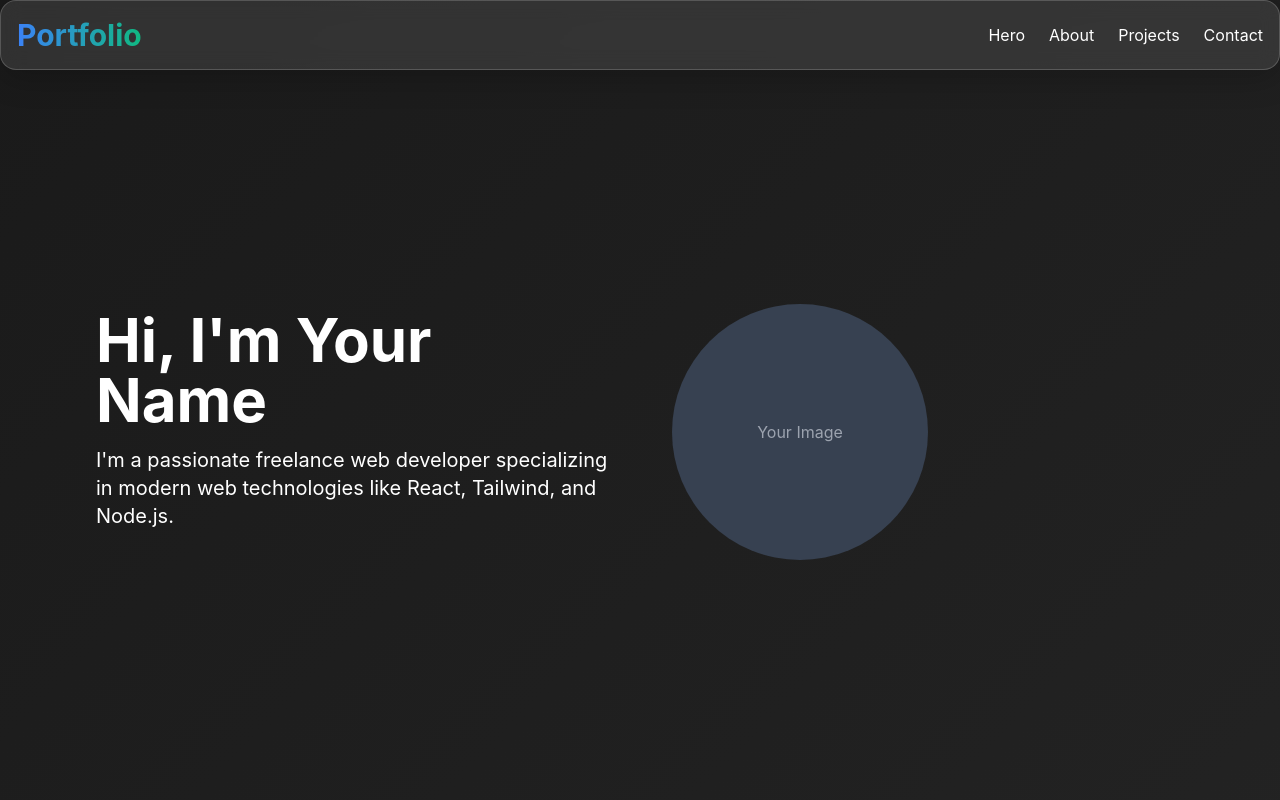
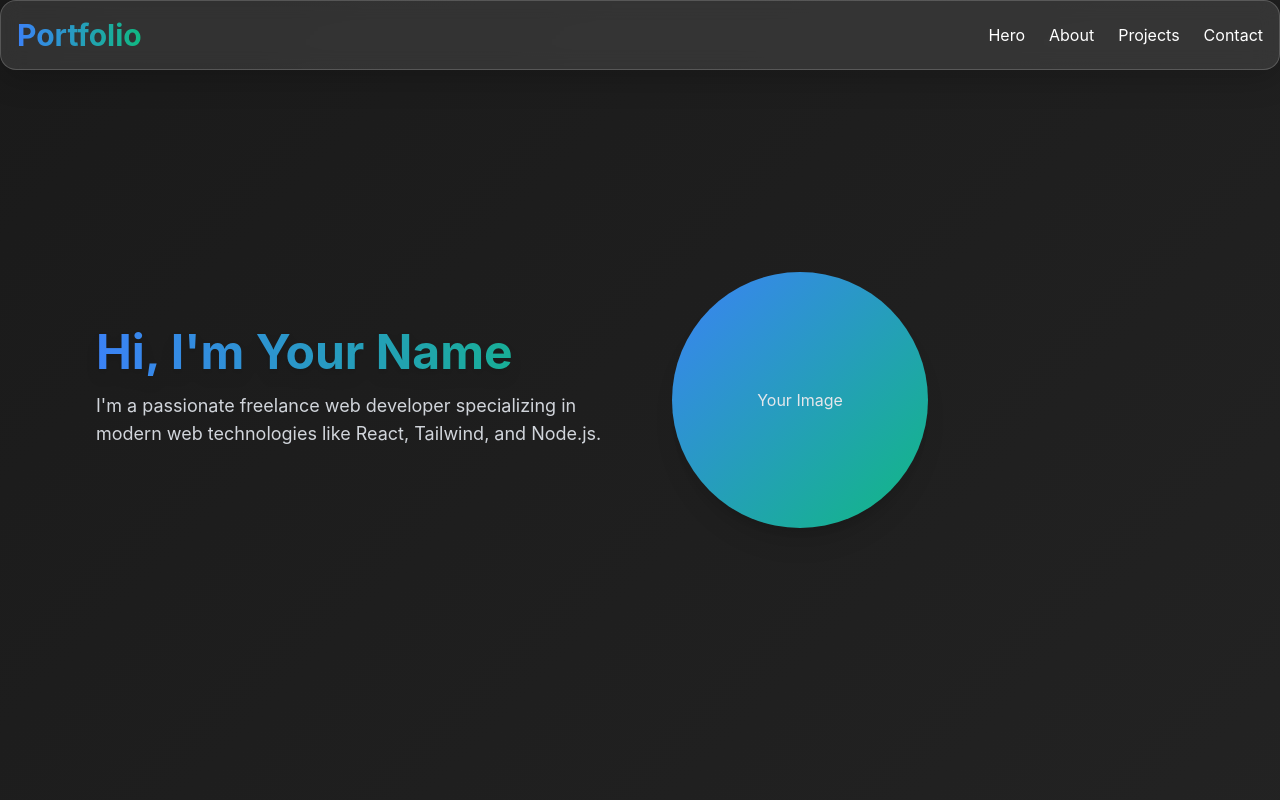
Before and after one commit to Darshan-Paliwal/3D_Portfolio, a React (Vite) app: page / in a window 1280 px wide. Shown: the top 800 px of the page. Built offline with nearby package versions, Linux system fonts and the light colour scheme.

Commit message:
Update Hero.jsx

```diff
--- a/src/components/Hero.jsx
+++ b/src/components/Hero.jsx
@@ -2,16 +2,17 @@ import { motion } from 'framer-motion';
 
 function Hero() {
   return (
-    <section id="hero" className="min-h-screen flex items-center justify-center">
-      <div className="max-w-6xl mx-auto flex flex-col md:flex-row items-center">
+    <div className="max-w-7xl mx-auto flex flex-col md:flex-row items-center justify-between p-4 md:p-8">
       <motion.div
         initial={{ opacity: 0, x: -100 }}
         animate={{ opacity: 1, x: 0 }}
         transition={{ duration: 0.8 }}
-          className="md:w-1/2 p-8"
+        className="md:w-1/2 p-4 md:p-8"
       >
-          <h1 className="text-4xl md:text-6xl font-bold mb-4">Hi, I'm Your Name</h1>
-          <p className="text-lg md:text-xl mb-6">
+        <h1 className="text-3xl md:text-5xl font-bold mb-4 bg-clip-text text-transparent bg-gradient-to-r from-primary to-secondary drop-shadow-lg">
+          Hi, I'm Your Name
+        </h1>
+        <p className="text-base md:text-lg mb-6 text-gray-300">
           I'm a passionate freelance web developer specializing in modern web technologies like React, Tailwind, and Node.js.
         </p>
       </motion.div>
@@ -19,14 +20,13 @@ function Hero() {
         initial={{ opacity: 0, x: 100 }}
         animate={{ opacity: 1, x: 0 }}
         transition={{ duration: 0.8, delay: 0.2 }}
-          className="md:w-1/2 p-8"
+        className="md:w-1/2 p-4 md:p-8"
       >
-          <div className="w-64 h-64 bg-gray-700 rounded-full flex items-center justify-center">
-            <span className="text-gray-400">Your Image</span>
+        <div className="w-48 h-48 md:w-64 md:h-64 bg-gradient-to-br from-primary to-secondary rounded-full flex items-center justify-center shadow-xl">
+          <span className="text-gray-200 text-sm md:text-base">Your Image</span>
         </div>
       </motion.div>
     </div>
-    </section>
   );
 }
 
```
Lines whose indentation alone changed are shown as unchanged.
